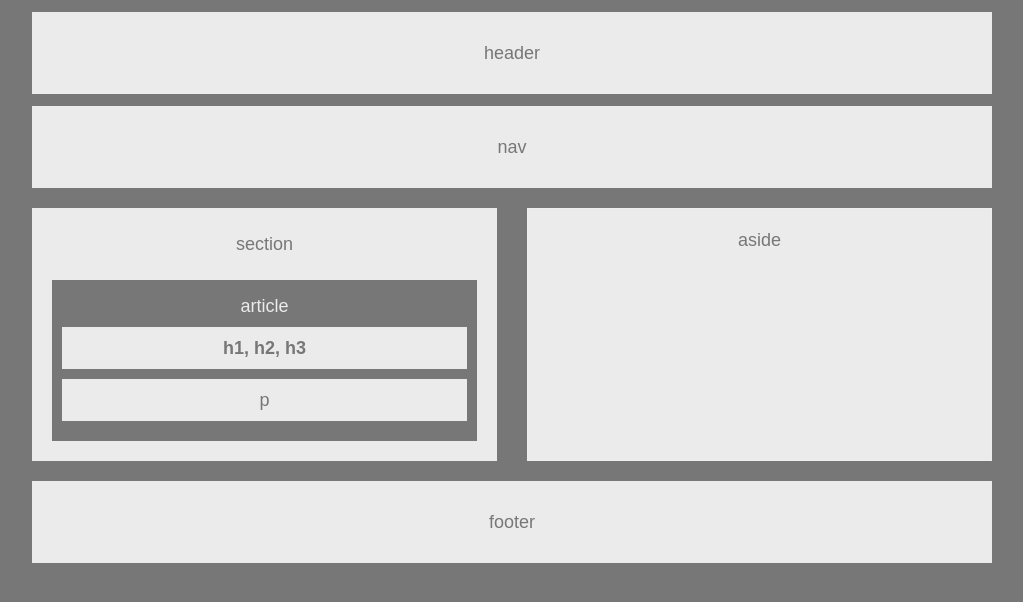
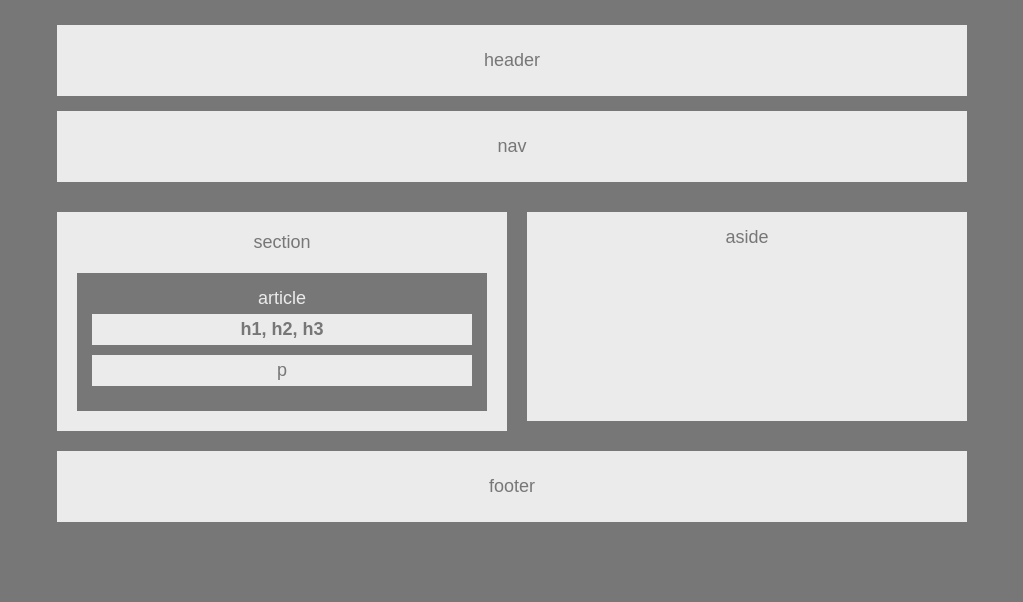
Before and after one commit to julesanne493/HW-Wireframe, a plain HTML site: page index.html in a window 1280 px wide. Shown: the whole page, without its empty margins (128-1151 px from the left). Drawn offline with Linux system fonts and the light colour scheme.

Commit message:
fixed errors

```diff
--- a/index.html
+++ b/index.html
@@ -10,22 +10,24 @@
 </head>
 <body>
 
-    <h1>header</h1>
+    <header>header</header>
 
 
 
 
     <nav>nav</nav>
 
+        <section>
+            section
 
-    <section class="section">
-        section
-        <article id="article">
+            <article>
                 article
-            <h1 id="h1">
+
+                <h1>
                         h1, h2, h3
                     </h1>
-            <p id="p">
+
+                <p>
                     p
                 </p>
 
@@ -34,13 +36,14 @@
 
         </section>
 
-    <aside id="aside">
+        <aside>
 
             aside
 
         </aside>
 
-    <footer id= "footer">
+
+<footer>
     footer
 </footer>
 
--- a/style.css
+++ b/style.css
@@ -1,6 +1,7 @@
 body
 {
 background-color:#777;
+color: #777;
 font-family: Arial, Helvitica Neue, Helvetica, sans-serif;
 font-size: 18px;
 font-weight: normal;
@@ -9,13 +10,15 @@ margin: auto;
 
 }
 
-h1 {
+header {
     background-color: #ebebeb;
     color: #777;
     text-align: center;
     padding: 25px;
     font-size: 18px;
-    font-weight: normal
+    font-weight: normal;
+    margin: 25px;
+    margin-bottom: 15px;
 }
 
 nav {  background-color: #ebebeb;
@@ -24,34 +27,44 @@ nav {  background-color: #ebebeb;
     padding: 25px;
     font-size: 18px;
     font-weight: normal;
+    margin-top: 10px;
+    margin-left: 25px;
+    margin-right: 25px;
+    margin-bottom: 10px;
 }
 
-.section {
+
+section {
     background-color: #ebebeb;
     color: #777;
     text-align: center;
-    margin-top: 20px;
-    margin-bottom: 20px;
-    width: 465px;
+    width: 410px;
+    padding: 20px;
     font-size: 18px;
     font-weight: normal;
     float: left;
+    margin-left: 25px;
+    margin-top: 20px;
+    margin-right: 5px;
+    margin-bottom: 20px;
+
 }
 
-#article{
+article{
     background-color: #777;
     color: #ebebeb;
     text-align: center;
     font-size: 18px;
     font-weight: normal;
+    padding: 15px;
+    margin-top: 20px;
     overflow: auto;
-    padding: 10px;
-    margin-top: 20px;
 
 }
 
-#h1{
+h1{
     background-color: #ebebeb;
+    color: #777;
     padding: 5px;
     margin-bottom: 10px;
     margin-top: 5px;
@@ -59,23 +72,25 @@ nav {  background-color: #ebebeb;
     font-weight: bold;
 }
 
-#aside {
+aside {
     background-color: #ebebeb;
     color: #777;
     padding: 15px;
     text-align: center;
     font-size: 18px;
     font-weight: normal;
+    margin-left: 5px;
+    margin-right: 25px;
     margin-top: 20px;
     margin-bottom: 20px;
     float: right;
-    width: 465px;
-    height: 253px;
+    width: 410px;
+    height: 179px;
 
 
 }
 
-#p{
+p{
     background-color: #ebebeb;
     color: #777;
     padding: 5px;
@@ -84,88 +99,14 @@ nav {  background-color: #ebebeb;
     font-size: 18px;
 }
 
-#footer {
+footer {
     background-color: #ebebeb;
     color: #777;
     text-align: center;
     padding: 25px;
     font-size: 18px;
     font-weight: normal;
+    margin: 25px;
+    margin-bottom: 15px;
+    clear: both;
 }
-/*  /**
- * Float Layout Activity
- **/
-
-* {
-    box-sizing: border-box;
-    text-align: center;
-  }
-
-  body {
-    font-size: 24px;
-    line-height: 32px;
-    color: #333;
-  }
-
-  header {
-    padding: 20px;
-    margin-bottom: 20px;
-    color: #333;
-    background: #ccc;
-  }
-
-  section {
-    padding: 20px;
-    margin-bottom: 20px;
-    background: #ccc;
-  }
-
-  #left {
-    float: left;
-    width: 33.3%;
-    color: #fff;
-    background: #666;
-  }
-
-  #middle {
-    float: left;
-    width: 33.3%;
-    color: #fff;
-    background: #888;
-  }
-
-  #right {
-    float: left;
-    width: 33.3%;
-    color: #fff;
-    background: #666;
-  }
-
-  #full {
-    width: 100%;
-    overflow: auto;
-    clear: both;
-    background: #eee;
-  }
-
-  #division {
-    padding: 20px;
-    margin-top: 20px;
-    background: #6ea3da;
-  }
-
-  aside {
-    float: left;
-    width: 33%;
-    height: 200px;
-    padding: 20px;
-    margin-left: 30px;
-    background: #fff;
-    border: 1px solid #eee;
-  }
-
-  footer {
-    padding: 20px;
-    clear: both;
-    background: #ccc;
-  }
```
Lines whose indentation alone changed are shown as unchanged.
